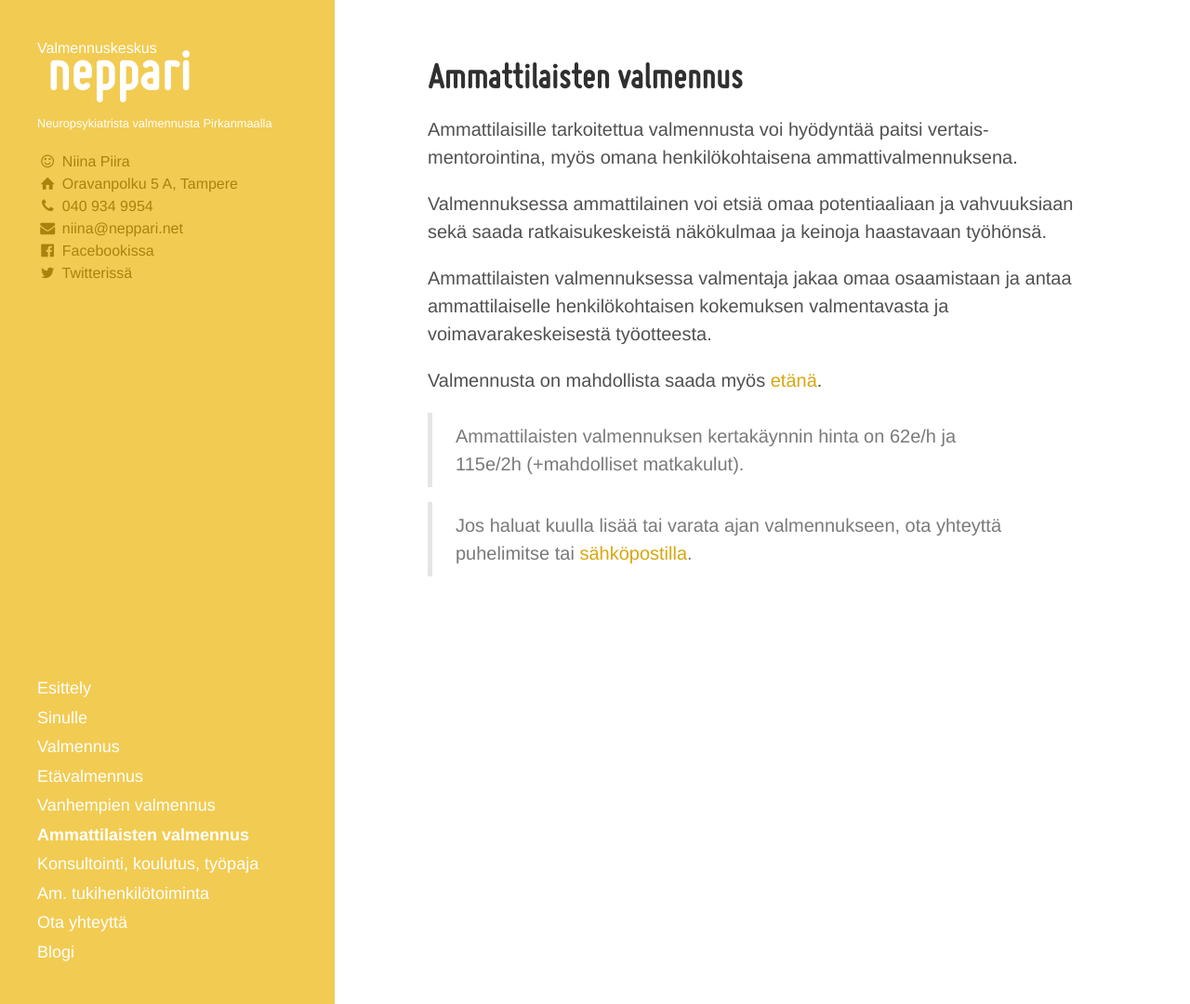
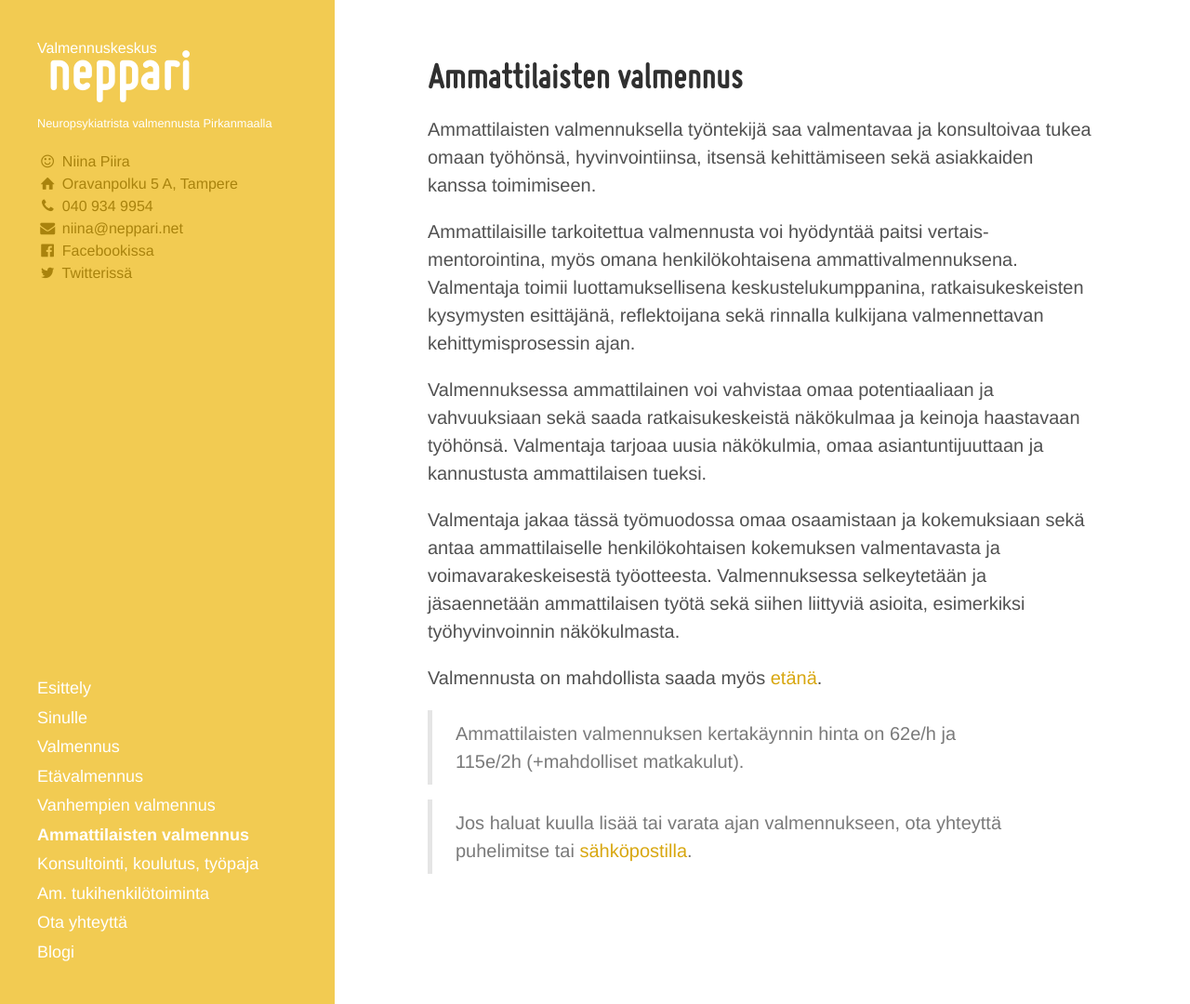
Before and after one commit to niinapiira/neppari.net, a Jekyll site: the page built from ammattilaisten-valmennus.md, in a window 1280 px wide and 1080 px high. Shown: the whole window at 93% size. Built offline with Jekyll 4.4.1, drawn with Linux system fonts in a browser that asks for light colours.

Commit message:
Updated ammattilaisten-valmennus.md

```diff
--- a/ammattilaisten-valmennus.md
+++ b/ammattilaisten-valmennus.md
@@ -5,12 +5,13 @@ navigation-order: 8
 show-in-navigation: true
 published: true
 ---
+Ammattilaisten valmennuksella työntekijä saa valmentavaa ja konsultoivaa tukea omaan työhönsä, hyvinvointiinsa, itsensä kehittämiseen sekä asiakkaiden kanssa toimimiseen.
 
-Ammattilaisille tarkoitettua valmennusta voi hyödyntää paitsi vertais-mentorointina, myös omana henkilökohtaisena ammattivalmennuksena.
+Ammattilaisille tarkoitettua valmennusta voi hyödyntää paitsi vertais-mentorointina, myös omana henkilökohtaisena ammattivalmennuksena. Valmentaja toimii luottamuksellisena keskustelukumppanina, ratkaisukeskeisten kysymysten esittäjänä, reflektoijana sekä rinnalla kulkijana valmennettavan kehittymisprosessin ajan.
 
-Valmennuksessa ammattilainen voi etsiä omaa potentiaaliaan ja vahvuuksiaan sekä saada ratkaisukeskeistä näkökulmaa ja keinoja haastavaan työhönsä.
+Valmennuksessa ammattilainen voi vahvistaa omaa potentiaaliaan ja vahvuuksiaan sekä saada ratkaisukeskeistä näkökulmaa ja keinoja haastavaan työhönsä. Valmentaja tarjoaa uusia näkökulmia, omaa asiantuntijuuttaan ja kannustusta ammattilaisen tueksi.
 
-Ammattilaisten valmennuksessa valmentaja jakaa omaa osaamistaan ja antaa ammattilaiselle henkilökohtaisen kokemuksen valmentavasta ja voimavarakeskeisestä työotteesta.
+Valmentaja jakaa tässä työmuodossa omaa osaamistaan ja kokemuksiaan sekä antaa ammattilaiselle henkilökohtaisen kokemuksen valmentavasta ja voimavarakeskeisestä työotteesta. Valmennuksessa selkeytetään ja jäsaennetään ammattilaisen työtä sekä siihen liittyviä asioita, esimerkiksi työhyvinvoinnin näkökulmasta.
 
 Valmennusta on mahdollista saada myös [etänä](/etavalmennus).
 
```
